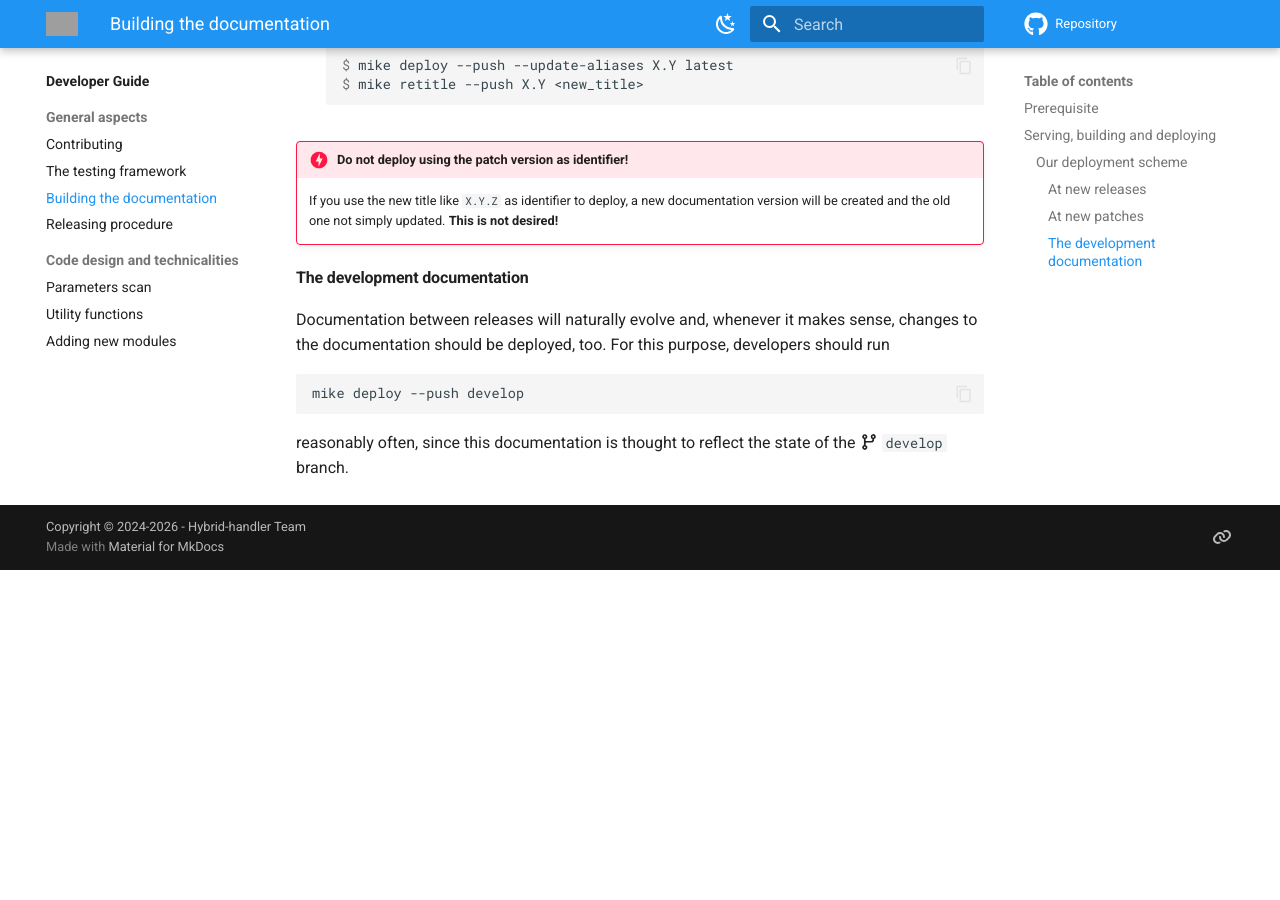
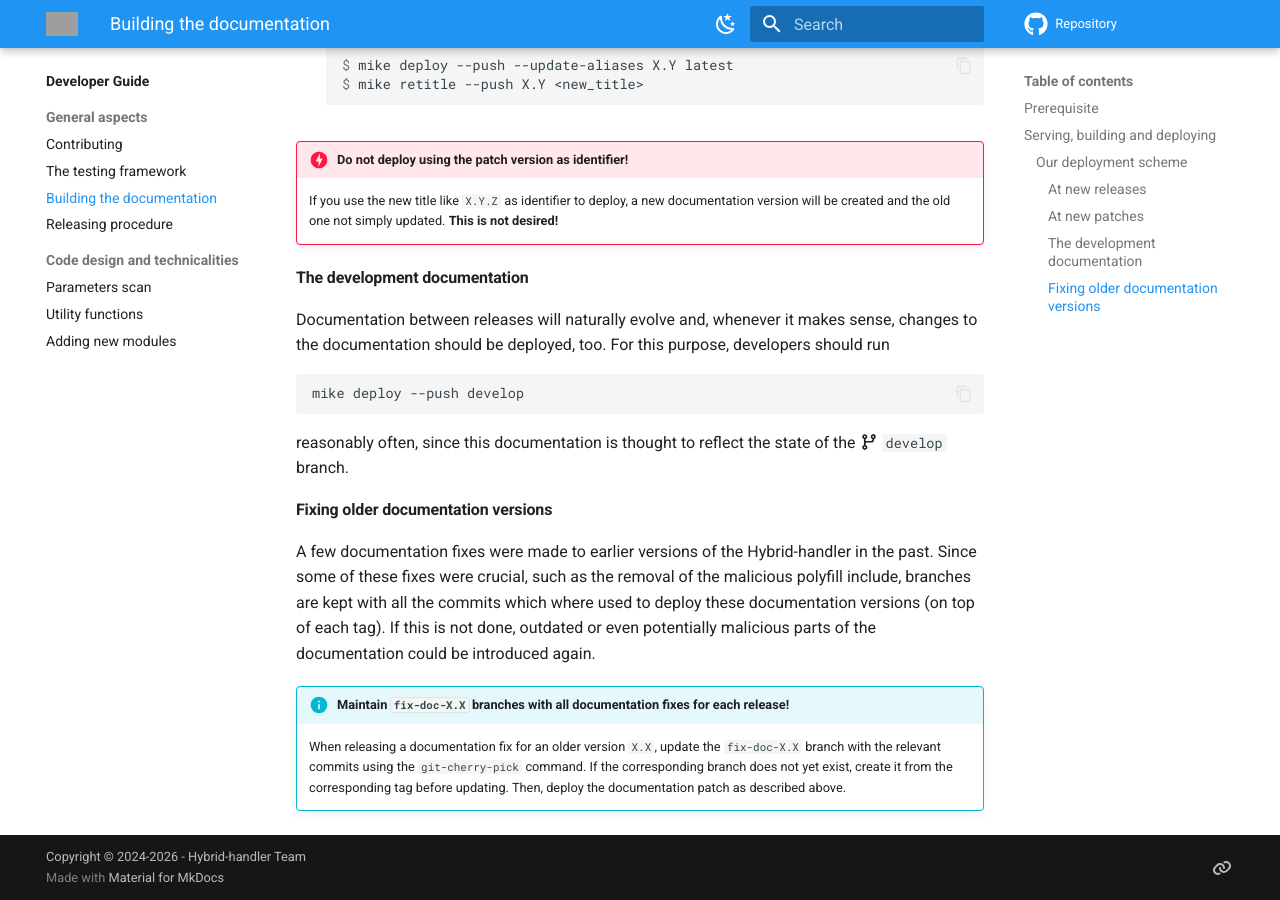
Before and after one commit to smash-transport/smash-vhlle-hybrid, an MkDocs documentation site: the page built from docs/developer/building_docs.md, in a window 1280 px wide and 900 px high, scrolled down 1946 px. Built offline with MkDocs 1.6.1 and Material for MkDocs 9.7.7, drawn with Linux system fonts in a browser that asks for light colours; emoji names are drawn with the system emoji font; comment, search, counter and statistics services are not loaded; the version menu is left out; before the commit the page ends 2516 px from its top, so only the background shows below that; grey boxes are pictures that could not be loaded.

Commit message:
Add info about fix-doc-X.X branches to the documentation

````diff
--- a/docs/developer/building_docs.md
+++ b/docs/developer/building_docs.md
@@ -86,3 +86,14 @@ For this purpose, developers should run
 mike deploy --push develop
 ```
 reasonably often, since this documentation is thought to reflect the state of the :octicons-git-branch-16: `develop` branch.
+
+#### Fixing older documentation versions
+
+A few documentation fixes were made to earlier versions of the Hybrid-handler in the past.
+Since some of these fixes were crucial, such as the removal of the malicious polyfill include, branches are kept with all the commits which where used to deploy these documentation versions (on top of each tag).
+If this is not done, outdated or even potentially malicious parts of the documentation could be introduced again.
+
+!!! info "Maintain `fix-doc-X.X` branches with all documentation fixes for each release!"
+    When releasing a documentation fix for an older version `X.X`, update the `fix-doc-X.X` branch with the relevant commits using the `git-cherry-pick` command.
+    If the corresponding branch does not yet exist, create it from the corresponding tag before updating.
+    Then, deploy the documentation patch as described above.
````
